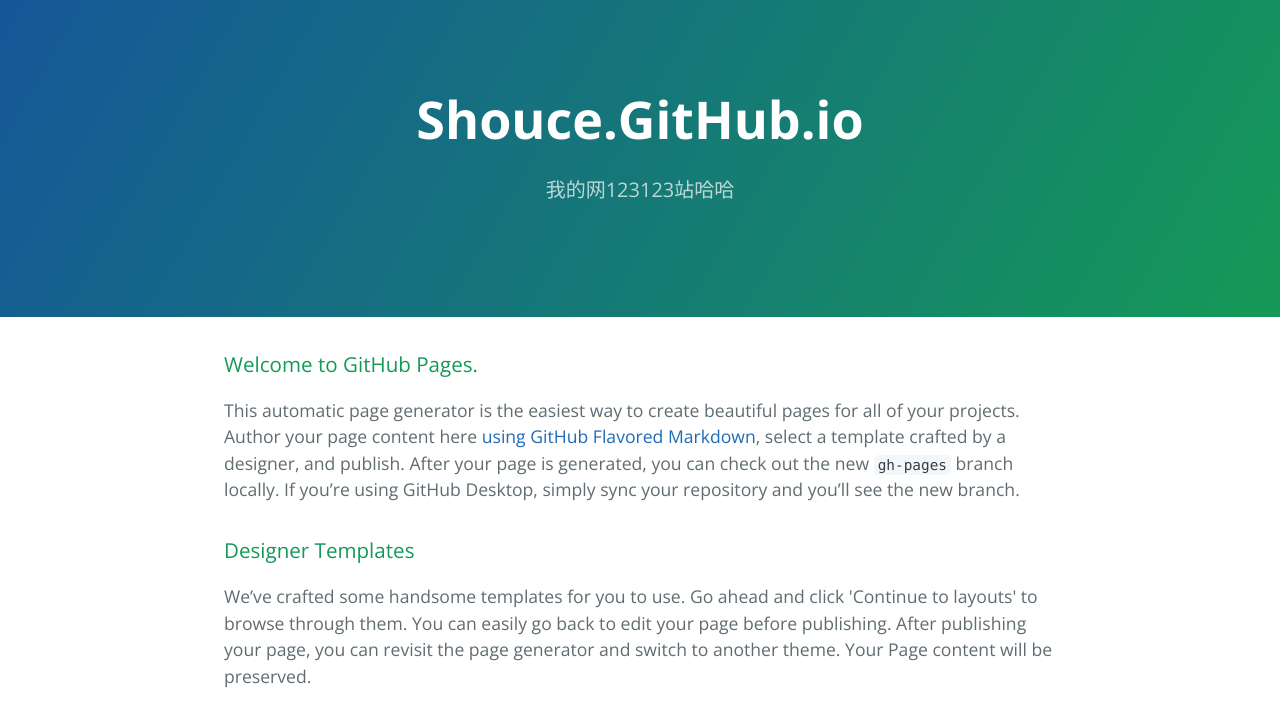
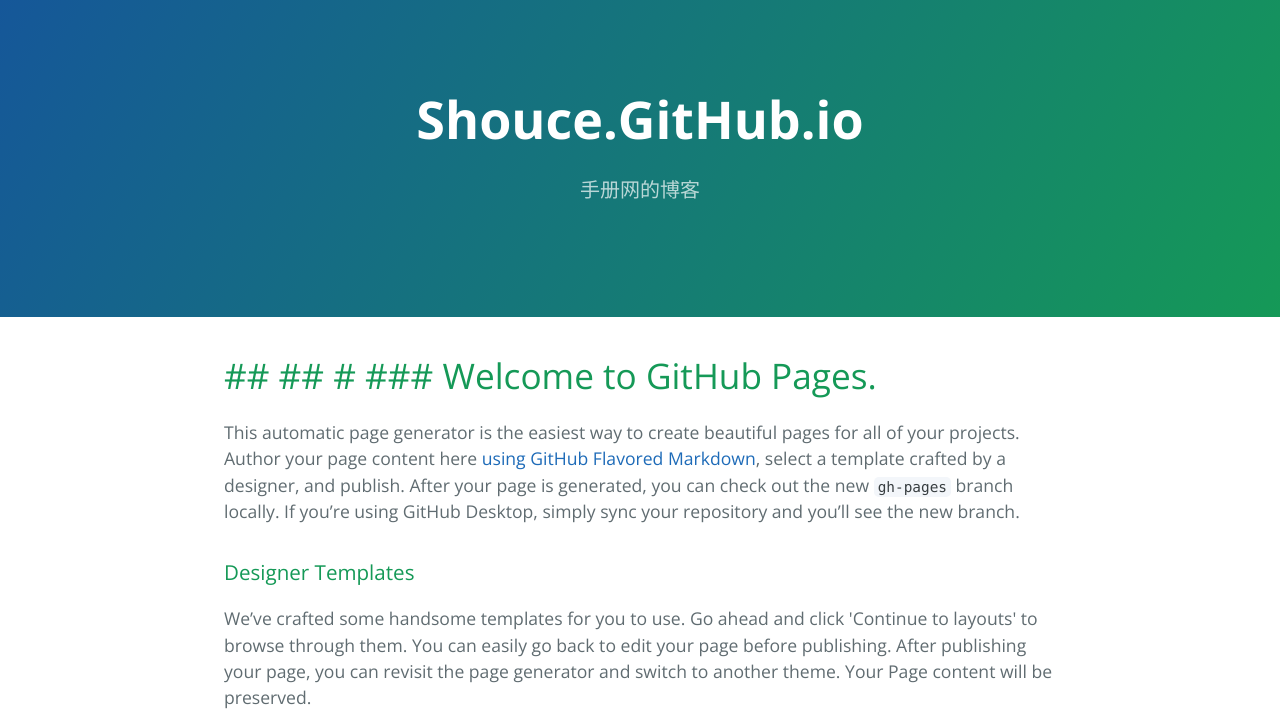
Before and after one commit to shouce/shouce.github.io, a plain HTML site: page index.html in a window 1280 px wide. Shown: the top 718 px of the page. Drawn offline with nearby package versions, Linux system fonts and the light colour scheme.

Commit message:
Replace master branch with page content via GitHub

```diff
--- a/index.html
+++ b/index.html
@@ -12,12 +12,12 @@
   <body>
     <section class="page-header">
       <h1 class="project-name">Shouce.GitHub.io</h1>
-      <h2 class="project-tagline">我的网123123站哈哈</h2>
+      <h2 class="project-tagline">手册网的博客</h2>
     </section>
 
     <section class="main-content">
-      <h3>
-<a id="welcome-to-github-pages" class="anchor" href="#welcome-to-github-pages" aria-hidden="true"><span aria-hidden="true" class="octicon octicon-link"></span></a>Welcome to GitHub Pages.</h3>
+      <h1>
+<a id="----welcome-to-github-pages" class="anchor" href="#----welcome-to-github-pages" aria-hidden="true"><span aria-hidden="true" class="octicon octicon-link"></span></a>## ## # ### Welcome to GitHub Pages.</h1>
 
 <p>This automatic page generator is the easiest way to create beautiful pages for all of your projects. Author your page content here <a href="https://guides.github.com/features/mastering-markdown/">using GitHub Flavored Markdown</a>, select a template crafted by a designer, and publish. After your page is generated, you can check out the new <code>gh-pages</code> branch locally. If you’re using GitHub Desktop, simply sync your repository and you’ll see the new branch.</p>
 
```
Also changed, not shown: params.json (+1 -1 lines).
